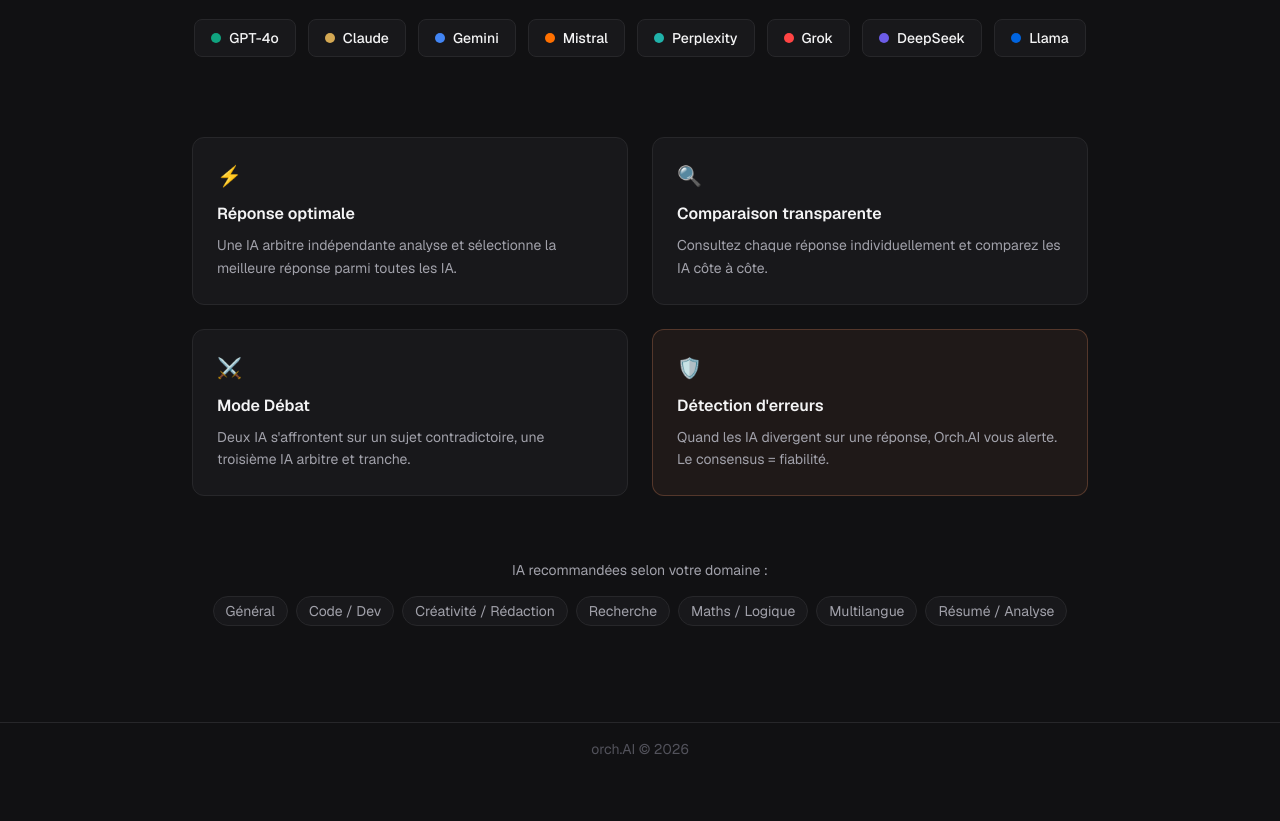
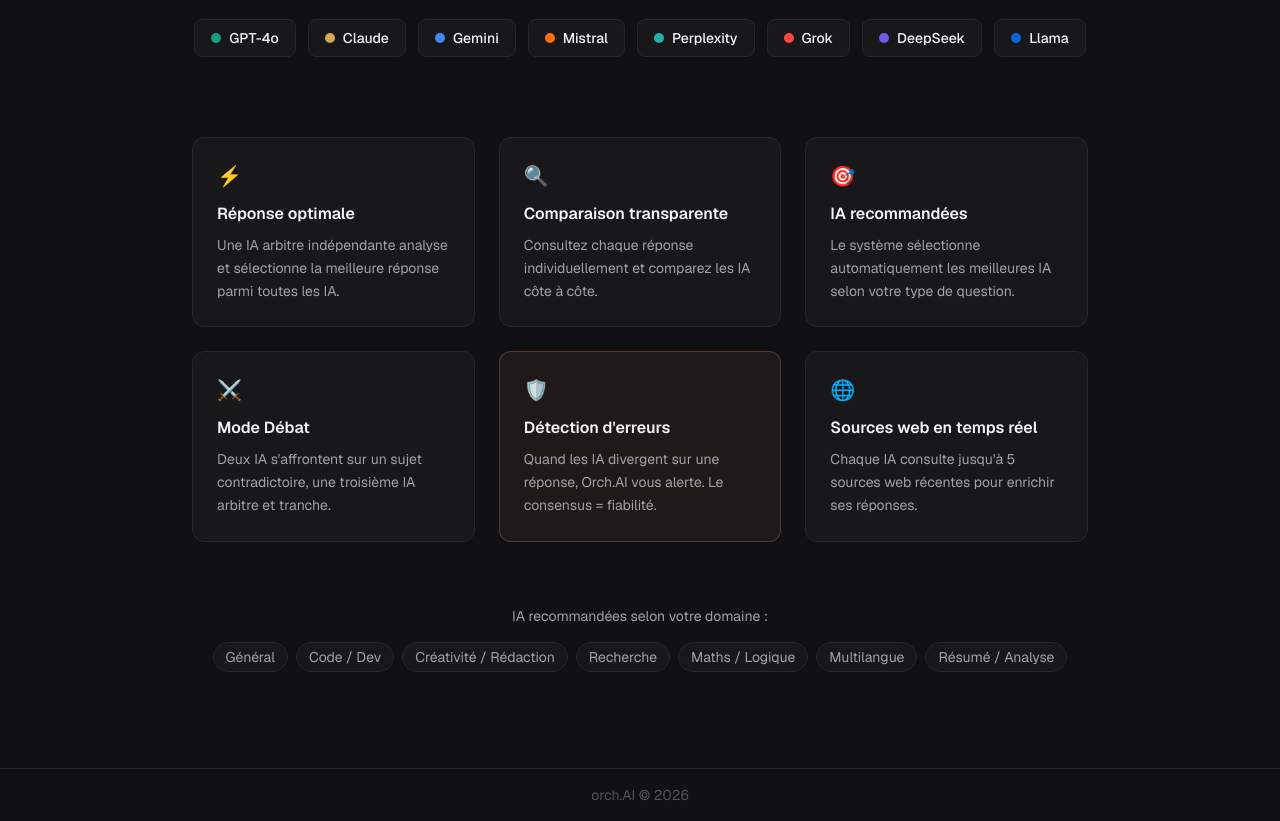
Before and after one commit to abd-pro/Orch-AI, a Next.js app: page / in a window 1280 px wide. Shown: the part 620-1441 px from the top of the page. Before the commit the page ends 1395 px from the top, so only its background shows below. Built offline with nearby package versions, Linux system fonts and the light colour scheme; no server answers.

Commit message:
Keep all feature cards + add Débat, Détection, Sources

```diff
--- a/src/app/page.tsx
+++ b/src/app/page.tsx
@@ -67,7 +67,7 @@
         </div>
 
         {/* Features */}
-        <div className="grid sm:grid-cols-2 gap-6 max-w-4xl w-full">
+        <div className="grid sm:grid-cols-3 gap-6 max-w-4xl w-full">
           {[
             {
               icon: '⚡',
@@ -80,6 +80,11 @@
               desc: 'Consultez chaque réponse individuellement et comparez les IA côte à côte.',
             },
             {
+              icon: '🎯',
+              title: 'IA recommandées',
+              desc: 'Le système sélectionne automatiquement les meilleures IA selon votre type de question.',
+            },
+            {
               icon: '⚔️',
               title: 'Mode Débat',
               desc: 'Deux IA s\'affrontent sur un sujet contradictoire, une troisième IA arbitre et tranche.',
@@ -89,6 +94,11 @@
               title: 'Détection d\'erreurs',
               desc: 'Quand les IA divergent sur une réponse, Orch.AI vous alerte. Le consensus = fiabilité.',
               highlight: true,
+            },
+            {
+              icon: '🌐',
+              title: 'Sources web en temps réel',
+              desc: 'Chaque IA consulte jusqu\'à 5 sources web récentes pour enrichir ses réponses.',
             },
           ].map((f) => (
             <div key={f.title} className={`rounded-xl p-6 text-left border ${f.highlight ? 'bg-[#cf7d56]/8 border-[#cf7d56]/30' : 'bg-[#18181b] border-[#27272a]'}`}>
```
